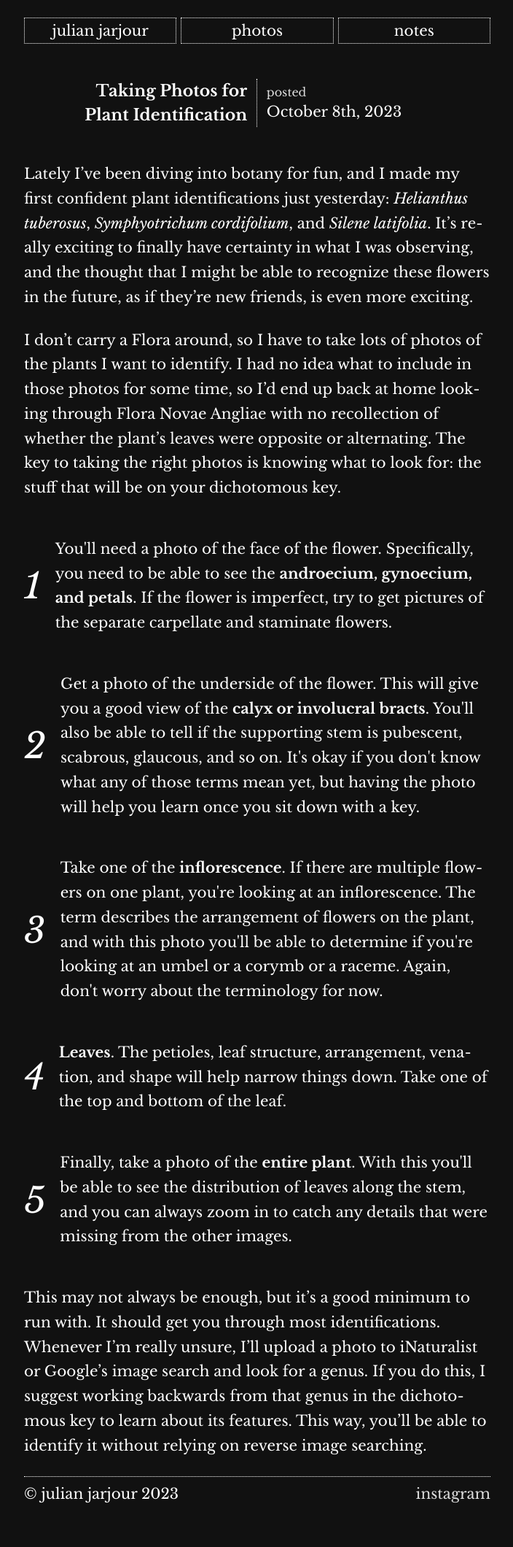
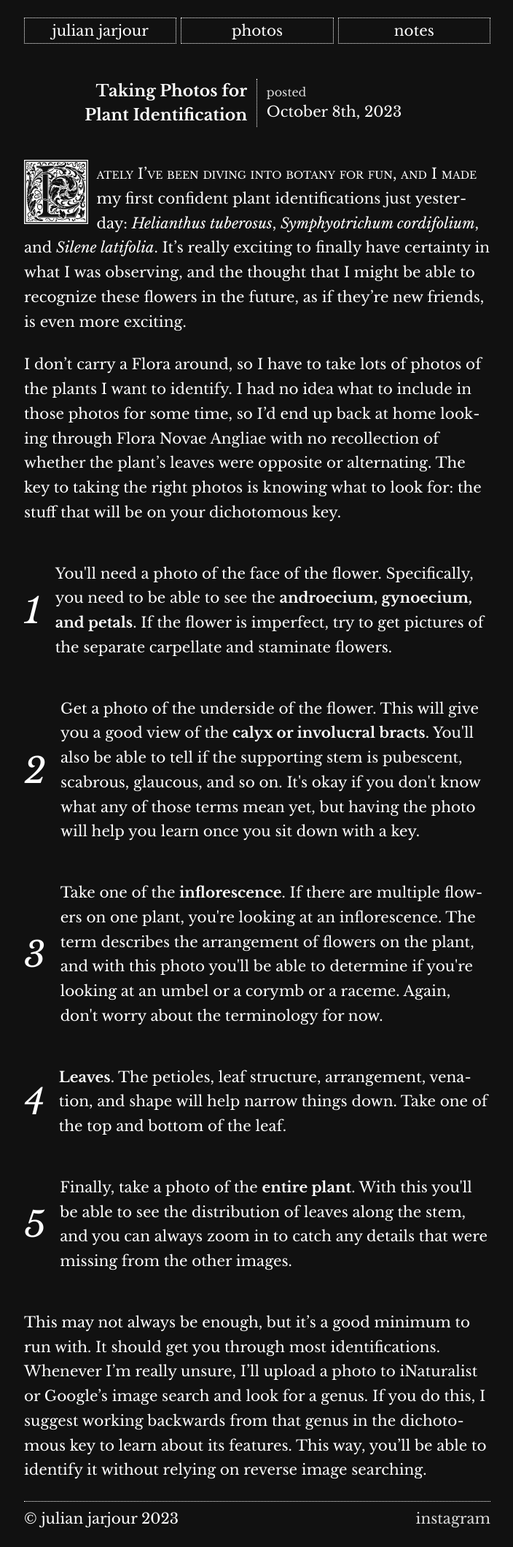
Before and after one commit to jarzanman/jarzanman.github.io, a Jekyll site: the page built from _notes/taking-photos-for-plant-identification.md, in a window 1280 px wide. Shown: the whole page at 73% size, without its empty margins (287-991 px from the left). Built offline with Jekyll 4.4.1, drawn with Linux system fonts in a browser that asks for light colours; before the commit the page ends 2086 px from its top, so only the background shows below that.

```diff
--- a/_layouts/gallery_index.html
+++ b/_layouts/gallery_index.html
@@ -4,7 +4,7 @@ description: julian jarjour's photo galleries
 ---
 <div class="epigraph">
   Remember that the most beautiful things in the world are the most useless; peacocks and lilies for instance.
-  <footer><a class="epigraphcitation" target="_blank" href="https://www.gutenberg.org/files/30754/30754-h/30754-h.htm">John Ruskin, <em>The Stones of Venice vol. 1 &sect;&nbsp;17</em></a></footer>
+  <footer><a class="epigraphcitation" target="_blank" href="https://www.gutenberg.org/files/30754/30754-h/30754-h.htm">John Ruskin, <em>The Stones of Venice</em></a></footer>
 </div>
 <p>Each thumbnail here is actually a gallery, so you can click on any of them to see more photos from the same date. I've even added little blurbs to each gallery. Have fun.</p>
 <p>I shoot on a Canon EOS Rebel T2i and edit with darktable.</p>
--- a/_notes/taking-photos-for-plant-identification.md
+++ b/_notes/taking-photos-for-plant-identification.md
@@ -4,7 +4,7 @@ description: A quick primer on taking photos for future plant identification.
 date: 2023-10-08
 modifiedDate:
 ---
-Lately I've been diving into botany for fun, and I made my first confident plant identifications just yesterday: *Helianthus tuberosus*, *Symphyotrichum cordifolium*, and *Silene latifolia*. It's really exciting to finally have certainty in what I was observing, and the thought that I might be able to recognize these flowers in the future, as if they're new friends, is even more exciting.
+<span class="dc">L</span>ately I've been diving into botany for fun, and I made my first confident plant identifications just yesterday: *Helianthus tuberosus*, *Symphyotrichum cordifolium*, and *Silene latifolia*. It's really exciting to finally have certainty in what I was observing, and the thought that I might be able to recognize these flowers in the future, as if they're new friends, is even more exciting.
 
 I don't carry a Flora around, so I have to take lots of photos of the plants I want to identify. I had no idea what to include in those photos for some time, so I'd end up back at home looking through Flora Novae Angliae with no recollection of whether the plant's leaves were opposite or alternating. The key to taking the right photos is knowing what to look for: the stuff that will be on your dichotomous key.
 
--- a/_sass/base.scss
+++ b/_sass/base.scss
@@ -17,6 +17,17 @@ body {
 p {
   line-height: 1.6875;
   margin: 1.25em 0;
+  position: relative;
+}
+.titleblock + p::first-letter {
+  font-family: "GoudyIni";
+  float: left;
+  font-size: 5.5em;
+  line-height: 0.65;
+  padding: 0.05em 0.065em 0 0;
+}
+.titleblock + p:first-line {
+  font-variant: small-caps;
 }
 .question {
   background: #4a2242;
@@ -93,7 +104,7 @@ ol {
   display: flex;
   justify-content: space-between;
   align-items: center;
-  margin-bottom: 1.5rem;
+  margin-bottom: 1rem;
   & > h5 {
     text-align: right;
     margin-left: 3rem;
--- a/_sass/fonts.scss
+++ b/_sass/fonts.scss
@@ -3,6 +3,7 @@
   font-family: "Libre Baskerville";
   font-style: normal;
   font-weight: 400;
+  font-variant: small-caps;
   src: url("./fonts/libre-baskerville-v14-latin_latin-ext-regular.woff2")
     format("woff2");
 }
@@ -35,3 +36,10 @@
   font-family: "Metdemo-BLMG";
   src: url("./fonts/Metdemo-BLMG.ttf");
 }
+@font-face {
+  font-display: swap;
+  font-family: "GoudyIni";
+  font-style: normal;
+  src: url("./fonts/GoudyIni.woff")
+    format("woff");
+}
--- a/_sass/headings.scss
+++ b/_sass/headings.scss
@@ -6,8 +6,8 @@ h1 {
   }
 }
 h2 {
-  font-size: 107.5%;
-  font-weight: 700;
+  font-variant: small-caps;
+  font-size: 110%;
   margin-top: 4.5rem;
 }
 h3 {
--- a/index.html
+++ b/index.html
@@ -4,7 +4,7 @@ description: julian jarjour's writing and photography.
 ---
 <div class="epigraph">
 I should not like to think that some demigod had come before me and picked out some of the best of the stars. I wish to know an entire heaven and an entire earth.
-<footer><a class="epigraphcitation" target=_blank href="https://thoreau.library.ucsb.edu/writings_journals_pdfs/TMS20newTR.pdf">Henry David Thoreau, <em>Journal vol. 20</em>, March 23rd 1856</a></footer>
+<footer><a class="epigraphcitation" target=_blank href="https://thoreau.library.ucsb.edu/writings_journals_pdfs/TMS20newTR.pdf">Henry David Thoreau, <em>Journal</em></a></footer>
 </div>
 <p>Here's my site. It's still in an early phase of construction, but its been fun learning HTML and CSS to make this thing.</p>
 <p>This'll contain my photography, writing, hopefully music at some point, and other miscellaneous things. I'll be writing about lots of topics, from botany to chess to competition maths to music theory to aesthetics to book reviews and so on. I've just got to actually start writing all of that stuff. One day.</p>
```
Also changed, not shown: _drafts/environmental-science-notes.md (added, +19 -0 lines), _notes/type-testing.md (added, +22 -0 lines), assets/css/fonts/GoudyIni.woff (added), 3 other files.
